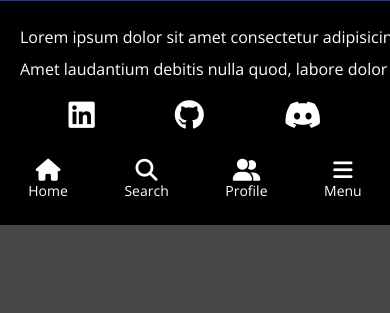
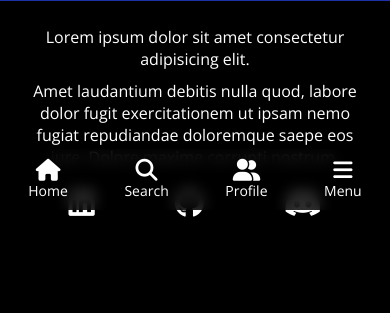
Before and after one commit to LuannaDiStefani/CodeGuide, a PHP site: page /cadastro.html in a window 390 px wide; the page is wider, and only the part inside the window is pictured. Shown: the part 634-947 px from the top of that part. Before the commit the page ends 859 px from the top of that part, so only its background shows below. Run offline with PHP 8.4, Linux system fonts and the light colour scheme; some libraries are stand-ins or nearby versions.

Commit message:
Fixando bugs

```diff
--- a/public/css/cadastro.css
+++ b/public/css/cadastro.css
@@ -240,7 +240,7 @@ display: block;
 
 }
 
-p{
+main p{
 
 	white-space: nowrap;
 }
```
